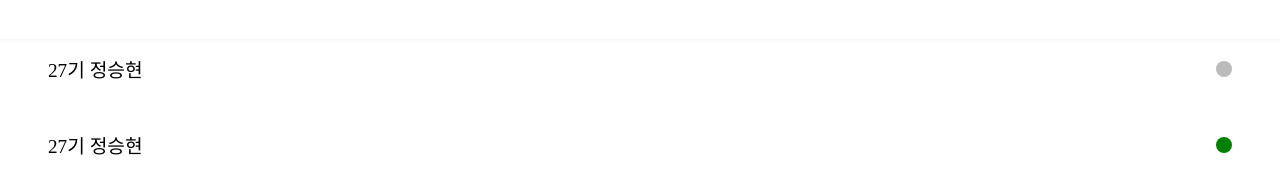
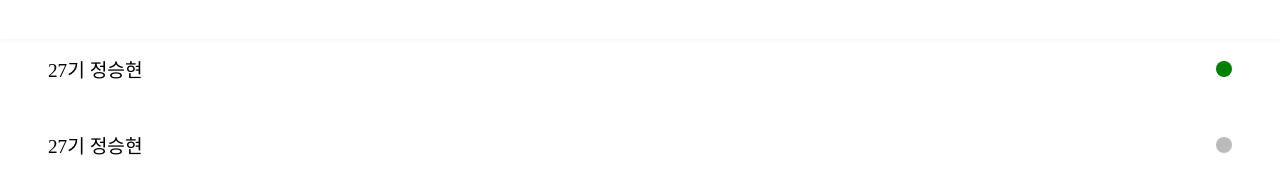
Before and after one commit to JNU-econovation/Whoz-in-FE, a React (Create React App) app: page /main in a window 1280 px wide. Shown: the part 761-952 px from the top of the page. Built offline with nearby package versions, Linux system fonts and the light colour scheme; a web font is replaced by a local one.

Commit message:
feat: 회원 목록 재실 여부/시간 순 정렬

```diff
--- a/src/components/MemberStatusList.jsx
+++ b/src/components/MemberStatusList.jsx
@@ -45,9 +45,23 @@ const MemberStatusList = ({ members }) => {
     return `${hours}:${minutes}`;
   };
 
+  // 멤버 정렬 목록
+  const sortedMembers = [...members].sort((a, b) => {
+    if (a.isActive && b.isActive) {
+      // 활동 중인지 비교, 둘 다 활동 중이면 재실 시간 긴 순으로
+      const aActiveTime = new Date() - new Date(a.activeSince);
+      const bActiveTime = new Date() - new Date(b.activeSince);
+      return bActiveTime - aActiveTime;
+    }
+    // 비활 회원은 뒤에 추가
+    if (a.isActive) return -1;
+    if (b.isActive) return 1;
+    return 0;
+  });
+
   return (
     <MemberListContainer>
-      {members.map((member, index) => (
+      {sortedMembers.map((member, index) => (
         <ListItem key={index}>
           {member.generation}기 {member.name}
           {showTime[index] ? (
```
